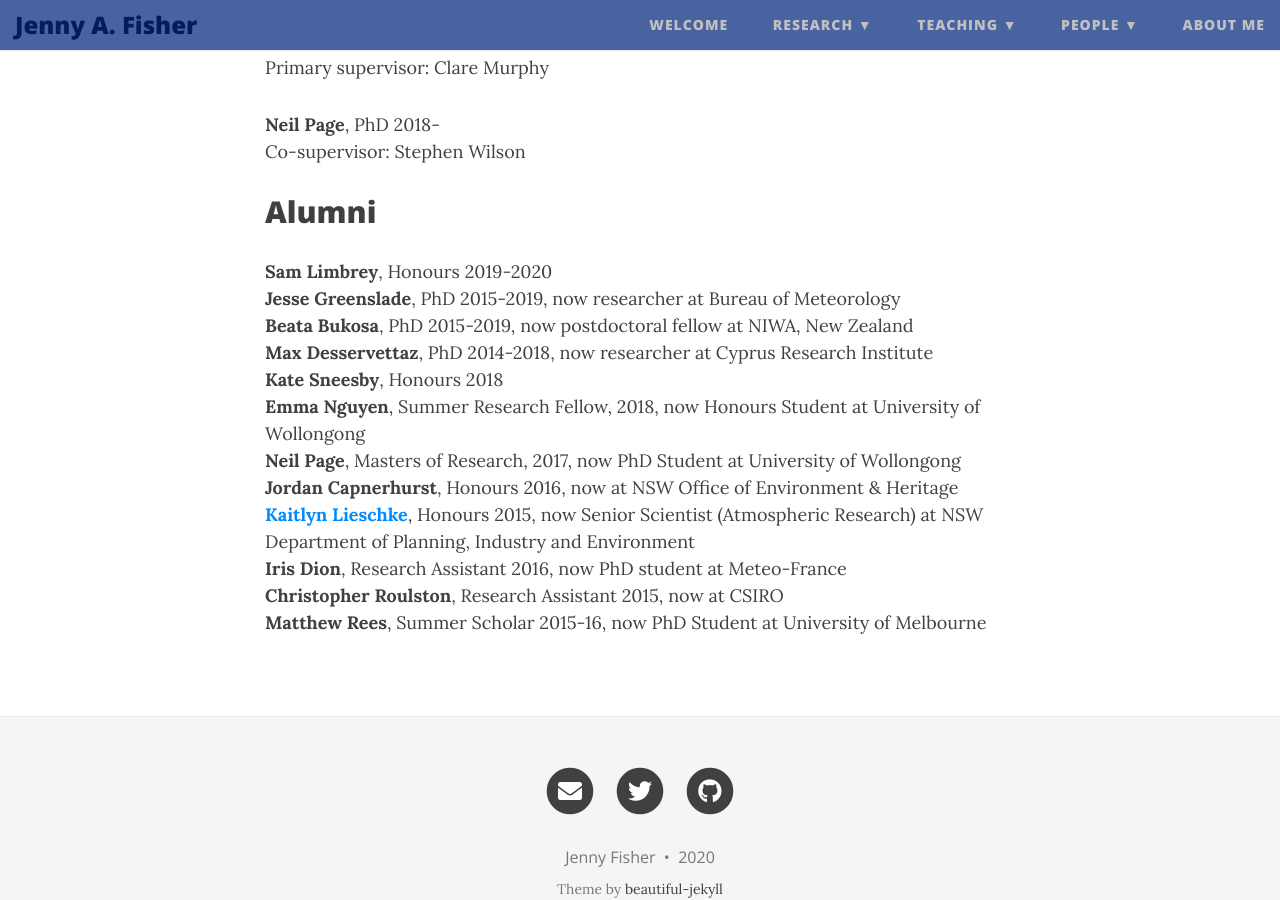
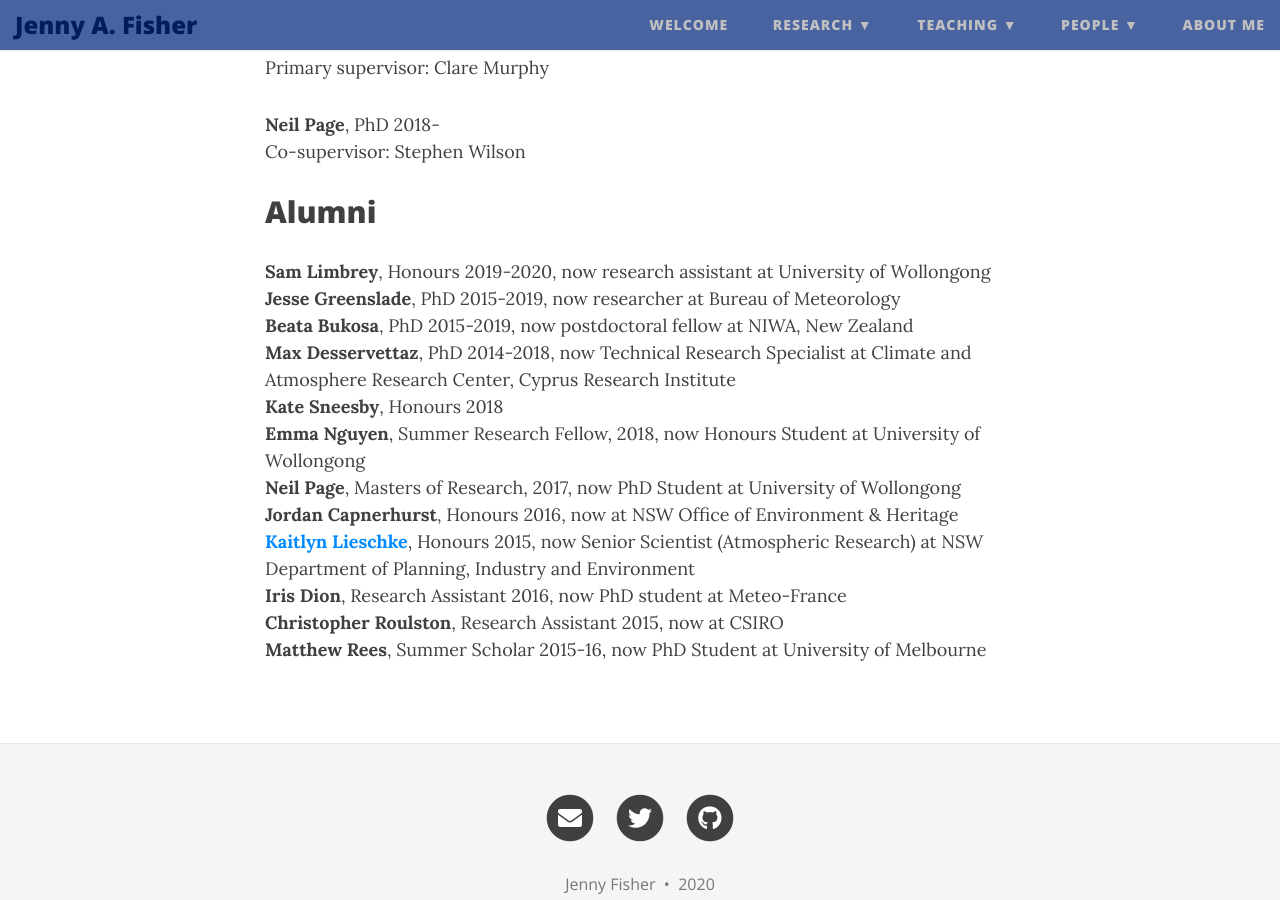
Before and after one commit to jennyfisher/jennyfisher.github.io, a Jekyll site: the page built from people.md, in a window 1280 px wide and 900 px high, scrolled down 556 px. Built offline with Jekyll 4.4.1, drawn with Linux system fonts in a browser that asks for light colours; nearby versions of some CDN libraries.

Commit message:
Update people.md

```diff
--- a/people.md
+++ b/people.md
@@ -22,10 +22,10 @@ title: People
 
 ## Alumni
 
-**Sam Limbrey**, Honours 2019-2020<br/>
+**Sam Limbrey**, Honours 2019-2020, now research assistant at University of Wollongong<br/>
 **Jesse Greenslade**, PhD 2015-2019, now researcher at Bureau of Meteorology<br/>
 **Beata Bukosa**, PhD 2015-2019, now postdoctoral fellow at NIWA, New Zealand<br/>
-**Max Desservettaz**, PhD 2014-2018, now researcher at Cyprus Research Institute<br/>
+**Max Desservettaz**, PhD 2014-2018, now Technical Research Specialist at Climate and Atmosphere Research Center, Cyprus Research Institute<br/>
 **Kate Sneesby**, Honours 2018<br/>
 **Emma Nguyen**, Summer Research Fellow, 2018, now Honours Student at University of Wollongong<br/>
 **Neil Page**, Masters of Research, 2017, now PhD Student at University of Wollongong<br/>
```
